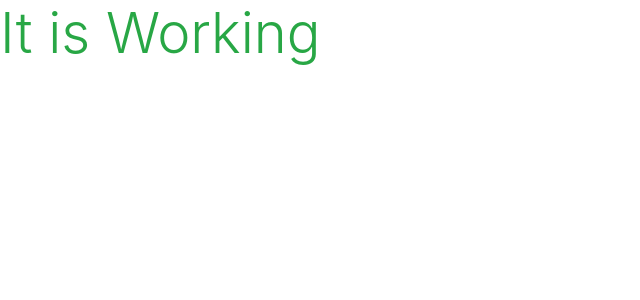
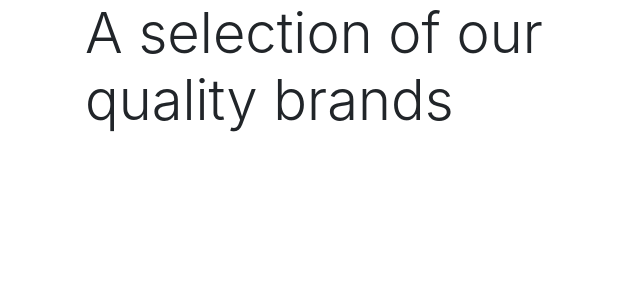
Before and after one commit to Shanbashir1/Prestige-Watches, a Django app: page / in a window 1280 px wide. Shown: the top 300 px of the page, without its empty margins (0-640 px from the left). Run offline with Django 3.2, Linux system fonts and the light colour scheme; some libraries are stand-ins or nearby versions.

Commit message:
Added homepage index.html contents

```diff
--- a/home/templates/home/index.html
+++ b/home/templates/home/index.html
@@ -1,7 +1,23 @@
 {% extends 'base.html' %}
 {% load static %}
 
+{% block page_header %}
+    <div class="container header-container">
+        <div class="row">
+            <div class="col"></div>
+        </div>
+    </div>
+{% endblock %}
+
 {% block content %}
-    <h1 class="display-4 text-success">It is Working</h1>
+    <div class="container h-100">
+        <div class="row h-100">
+            <div class="col-7 col-md-6 my-auto">
+                <h1 class="display-4 logo-font text-black">
+                    A selection of our quality brands
+                </h1>
+            </div>
+        </div>
+    </div>
 
 {% endblock %}
```
